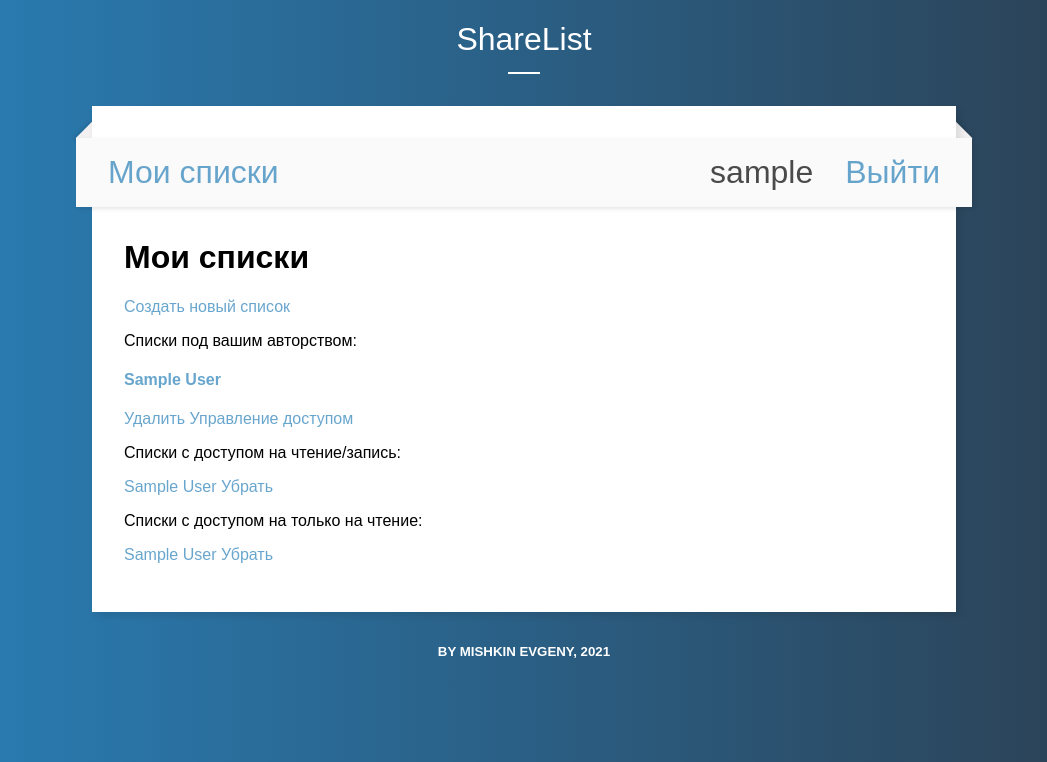
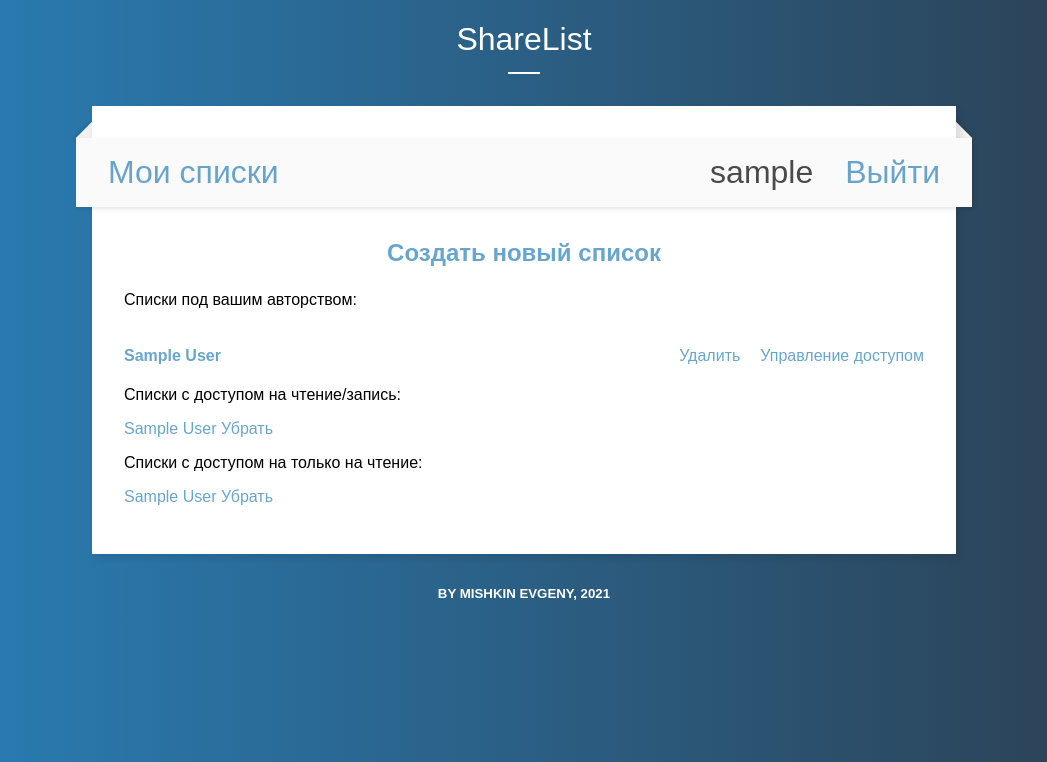
Before and after one commit to NewSouthMjos/ShareList, a Django app: page /lists/ in a window 1280 px wide. Shown: the top 762 px of the page, without its empty margins (116-1163 px from the left). Run offline with Django 3.2, Linux system fonts and the light colour scheme; a user stored in the database is signed in; tables that the repository leaves empty hold one stand-in row (values such as "Sample post").

Commit message:
mainpage styling

```diff
--- a/sharelist/static/css/base.css
+++ b/sharelist/static/css/base.css
@@ -100,6 +100,8 @@ html body {
 .container .nav a:nth-child(2) {
   margin-left: auto;
 }
+
+/* detailpage styling*/
 
 .container .list .num {
   padding: 0.3rem;
@@ -247,3 +249,16 @@ input[type=submit], button[type=submit]{
 input[type=submit]:hover, button[type=submit]:hover{
   opacity: 1;
 }
+
+/* mainpage styling*/
+
+.container .list_object {
+  display: flex;
+  flex-direction: row;
+  align-items: center;
+}
+
+.container .list_object a:nth-child(2) {
+  margin-left: auto;
+  margin-right: 20px;
+}
--- a/sharelist/templates/mainpage.html
+++ b/sharelist/templates/mainpage.html
@@ -1,24 +1,29 @@
 <!-- templates/main/mainpage.html -->
 {% extends 'base.html' %}
 {% block content %}
-<h1>Мои списки</h1>
-	<p><a href="{% url 'newlist' %}">Создать новый список</a></p>
+	<h2 class="centered"><p><a href="{% url 'newlist' %}">Создать новый список</a></p></h2>
 	<p>Списки под вашим авторством:</p>
 	{% for cur_list in userlists_byauthor %}
-		<p class="item"><h4><a href="{% url 'detailpage' cur_list.id %}">{{ cur_list.title }}</a></h4> <a href="{% url 'deletelist' cur_list.id %}">Удалить</a> <a href="{% url 'controllist' cur_list.id %}">Управление доступом</a></p>
+		<div class="list_object">
+		<h4><a href="{% url 'detailpage' cur_list.id %}">{{ cur_list.title }}</a></h4> <a href="{% url 'deletelist' cur_list.id %}">Удалить</a> <a href="{% url 'controllist' cur_list.id %}">Управление доступом</a>
+		</div>
 	{% endfor %}
 
 	{% if userlists_readwrite %}
 		Списки с доступом на чтение/запись:
 		{% for cur_list in userlists_readwrite %}
+			<div class="list_object">
 			<p><a href="{% url 'detailpage' cur_list.id %}">{{ cur_list.title }}</a> <a href="{% url 'removelist' cur_list.id %}">Убрать</a></p>
+			</div>
 		{% endfor %}
 	{% endif %}
 
 	{% if userlists_readonly %}
 		Списки с доступом на только на чтение:
 		{% for cur_list in userlists_readonly %}
+			<div class="list_object">
 			<p><a href="{% url 'detailpage' cur_list.id %}">{{ cur_list.title }}</a> <a href="{% url 'removelist' cur_list.id %}">Убрать</a></p>
+			</div>
 		{% endfor %}
 	{% endif %}
 {% endblock content %}
```
